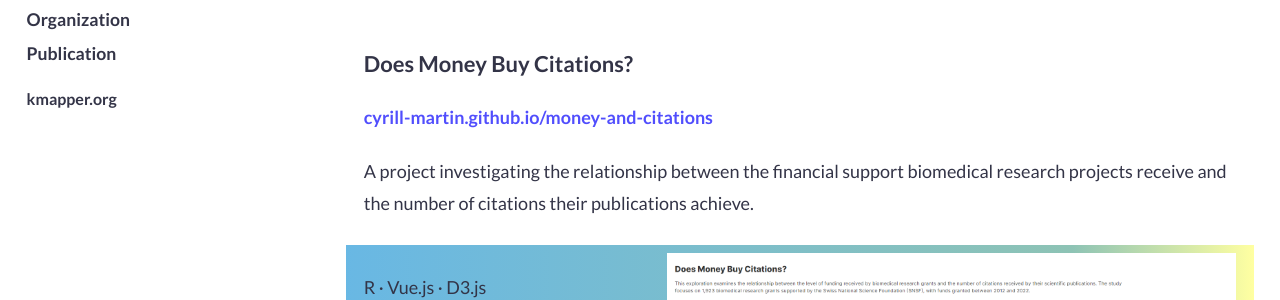
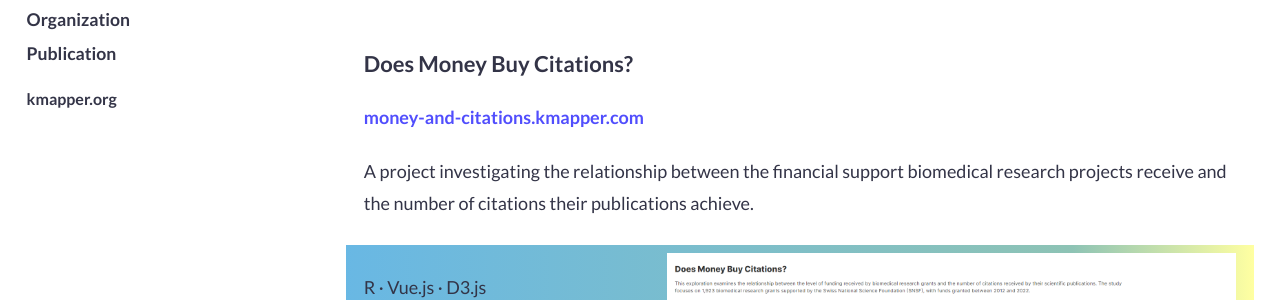
Before and after one commit to cyrill-martin/kmapper.com, a Jekyll site: the page built from src/sites/_en/projects.md, in a window 1280 px wide and 900 px high, scrolled down 1874 px. Shown: the part 154-454 px from the top of the window. Built offline with Jekyll 4.4.1, drawn with Linux system fonts in a browser that asks for light colours; comment, search, counter and statistics services are not loaded.

Commit message:
Update URL

```diff
--- a/src/sites/_en/projects.md
+++ b/src/sites/_en/projects.md
@@ -41,7 +41,7 @@ projects:
     - Vue.js
     - D3.js
 - title: Does Money Buy Citations?
-  link_text: cyrill-martin.github.io/money-and-citations
+  link_text: money-and-citations.kmapper.com
   url: https://money-and-citations.kmapper.com
   image: cyrill-martin.github.io_money-and-citations_.png
   desc:
```
Also changed, not shown: src/sites/_de/projekte.md (+1 -1 lines).
